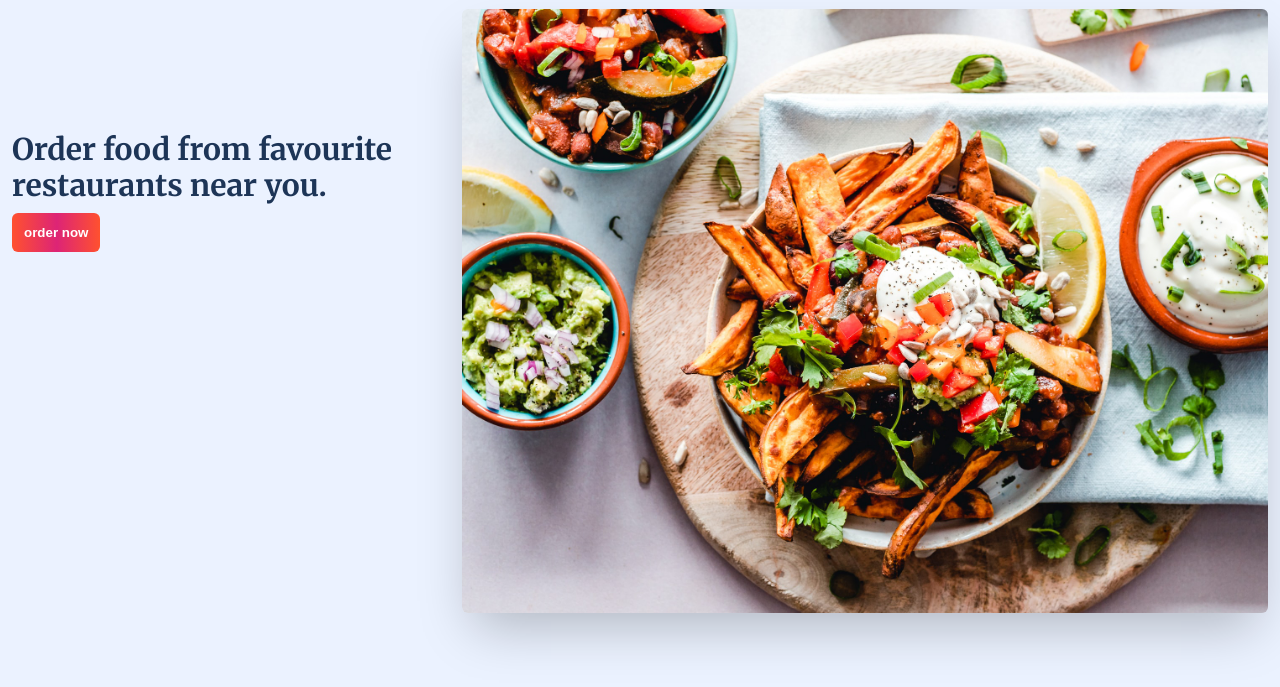
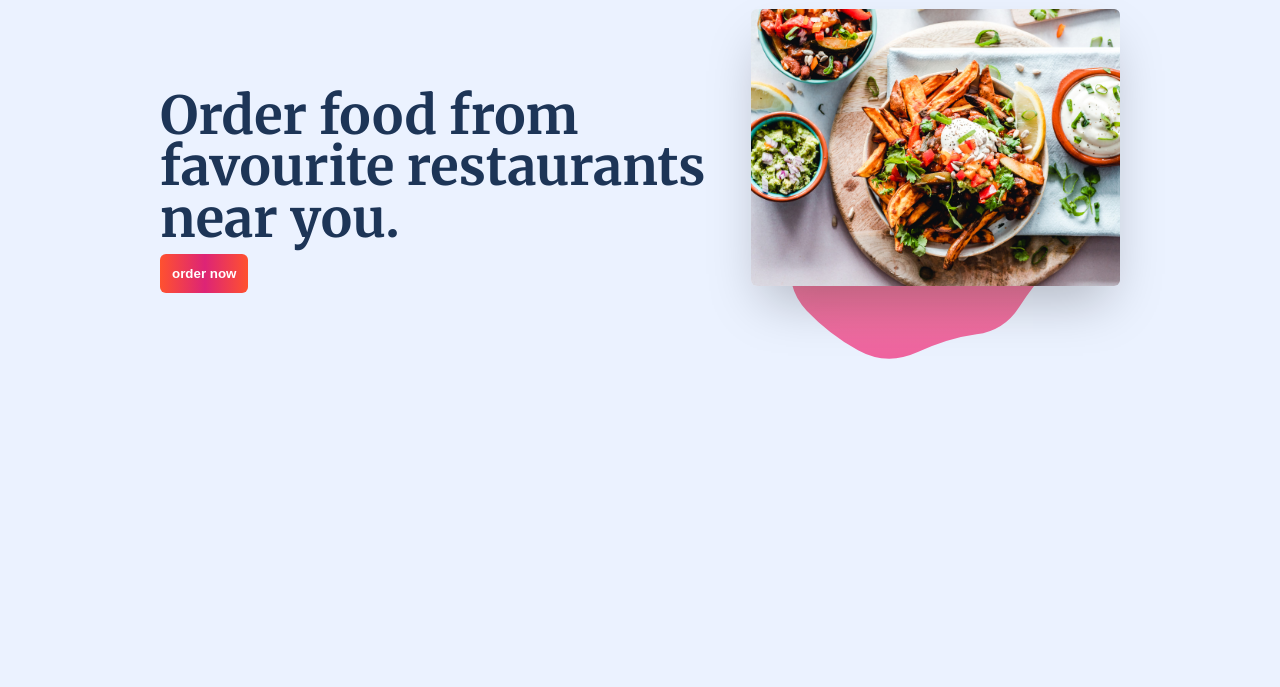
Before and after one commit to animesh-samal/Zomato-webpage, a plain HTML site: page index.html in a window 1280 px wide. Shown: the part 95-782 px from the top of the page. Drawn offline with Linux system fonts and the light colour scheme.

Commit message:
Don't know added what

```diff
--- a/style.css
+++ b/style.css
@@ -69,6 +69,7 @@ width: 100px;
 }
 .container {
   padding: 12px;
+  margin: 0 auto;
 }
 
 .hero_text {
@@ -134,7 +135,10 @@ width: 100px;
 
 @media (min-width: 1024px){
 
+  .container {
+    max-width: 75%;
 
+  }
   .navbar_brand {
     width: 160px;
   }
@@ -144,5 +148,34 @@ width: 100px;
   padding: 15x;
  }
 
+ .hero_image_container {
+  width: 80%;
+  height: 380px;
+  /* background-image: url(assets/heroShape.svg); */
+  margin-top: 20px;
 
-  }
+
+
+}
+
+.hero_image {
+  width: 100%;
+  border-radius: 6px;
+  box-shadow: 0 25px 50px -12px rgb(0 0 0 / 25%);
+}
+
+ .hero_text {
+  font-size: 35px;
+  font-weight: 900;
+  line-height: 3.2rem;
+ }
+
+
+
+
+
+
+
+
+
+}
```
